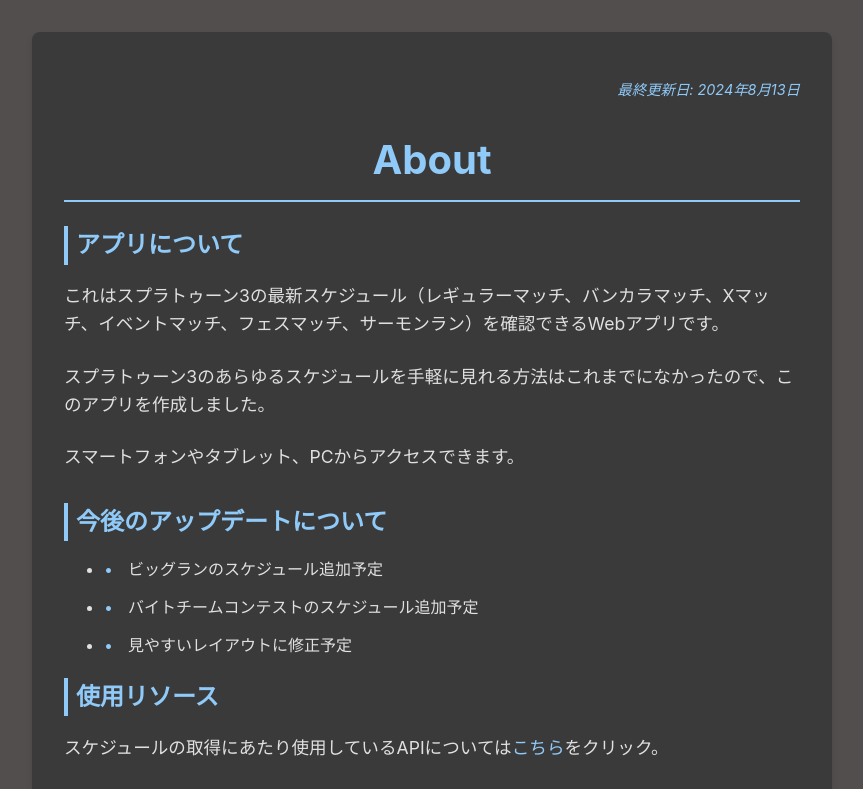
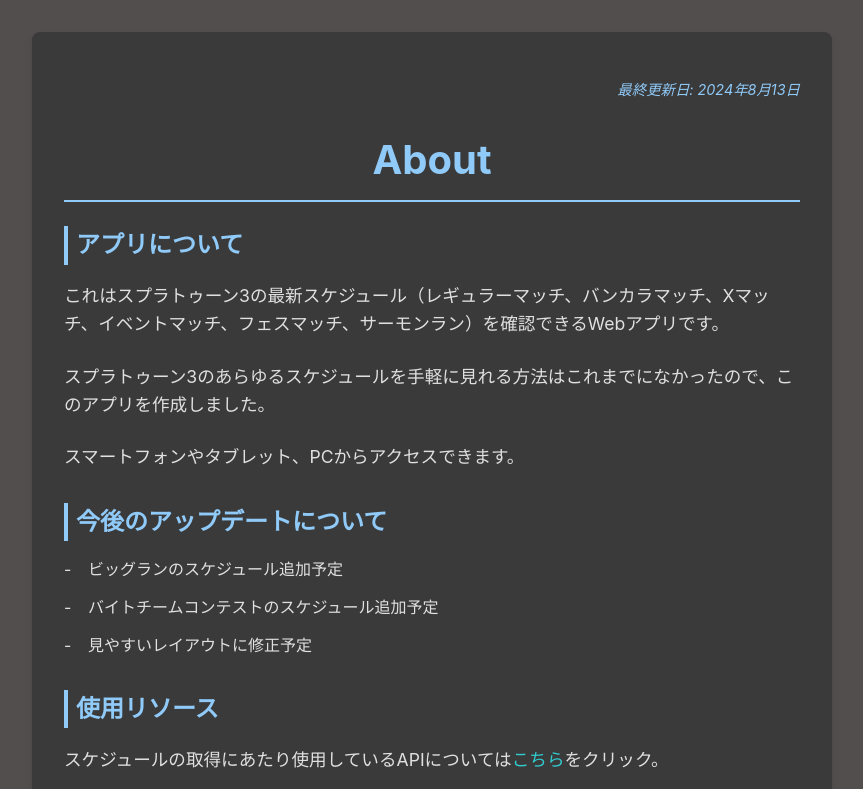
Before and after one commit to Keisuke2/spla3-schedule-app, a Next.js app: page /about in a window 1280 px wide. Shown: the top 789 px of the page, without its empty margins (208-1071 px from the left). Built offline with nearby package versions, Linux system fonts and the light colour scheme.

Commit message:
aboutページを修正

```diff
--- a/src/components/About.jsx
+++ b/src/components/About.jsx
@@ -61,9 +61,9 @@ function Main() {
                 <p className={styles.paragraph}>スマートフォンやタブレット、PCからアクセスできます。</p>
             </section>
 
-            <section>
+            <section className={styles.section}>
                 <h2 className={styles.sectionTitle}>今後のアップデートについて</h2>
-                <ul>
+                <ul className={styles.list}>
                     <li className={styles.listItem}>ビッグランのスケジュール追加予定</li>
                     <li className={styles.listItem}>バイトチームコンテストのスケジュール追加予定</li>
                     <li className={styles.listItem}>見やすいレイアウトに修正予定</li>
--- a/src/styles/About.module.css
+++ b/src/styles/About.module.css
@@ -31,14 +31,13 @@
 }
 
 .link {
-    color: #90caf9;
+    color: #31ccce;
     text-decoration: none;
     transition: color 0.3s ease, text-decoration 0.3s ease;
     font-weight: 500;
 }
 
 .link:hover {
-    color: #42a5f5;
     text-decoration: underline;
 }
 
@@ -55,10 +54,9 @@
 }
 
 .listItem::before {
-    content: '•';
+    content: '-';
     position: absolute;
     left: 0;
-    color: #90caf9;
 }
 
 .contact {
```
